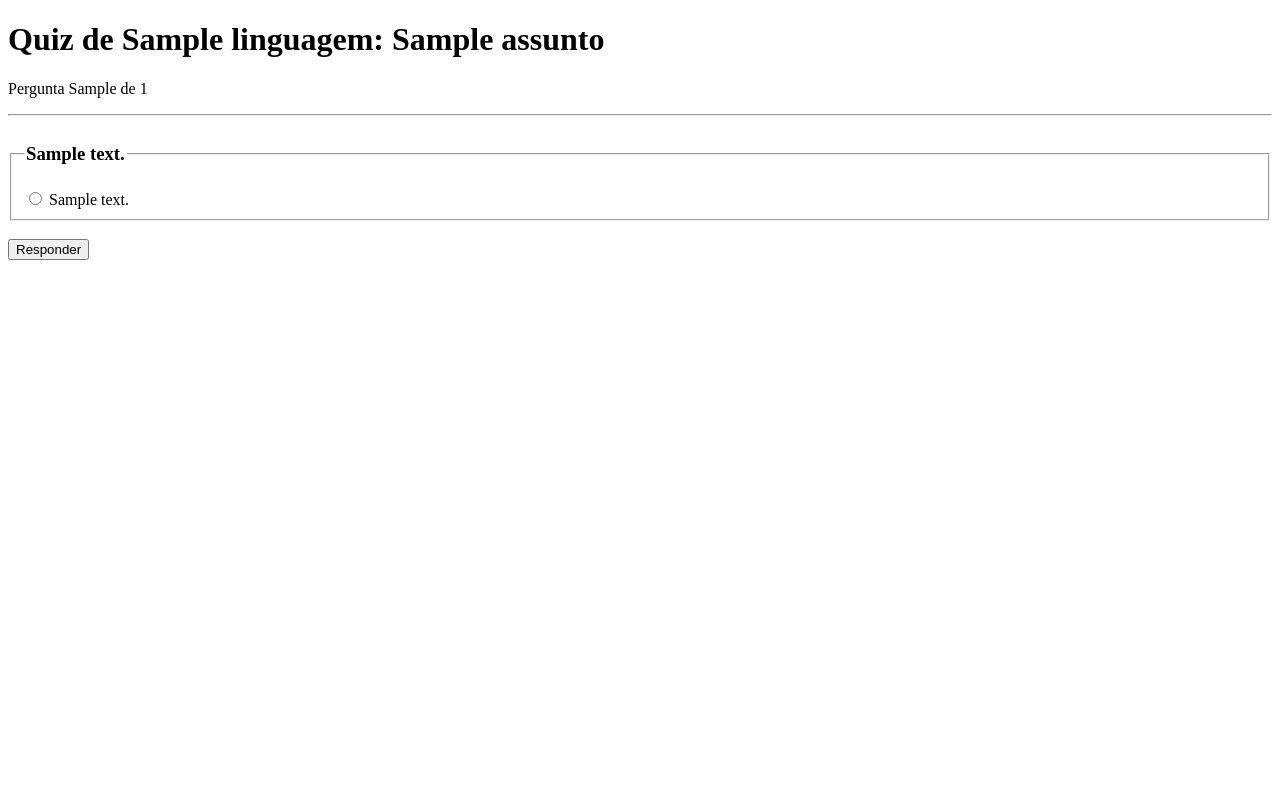
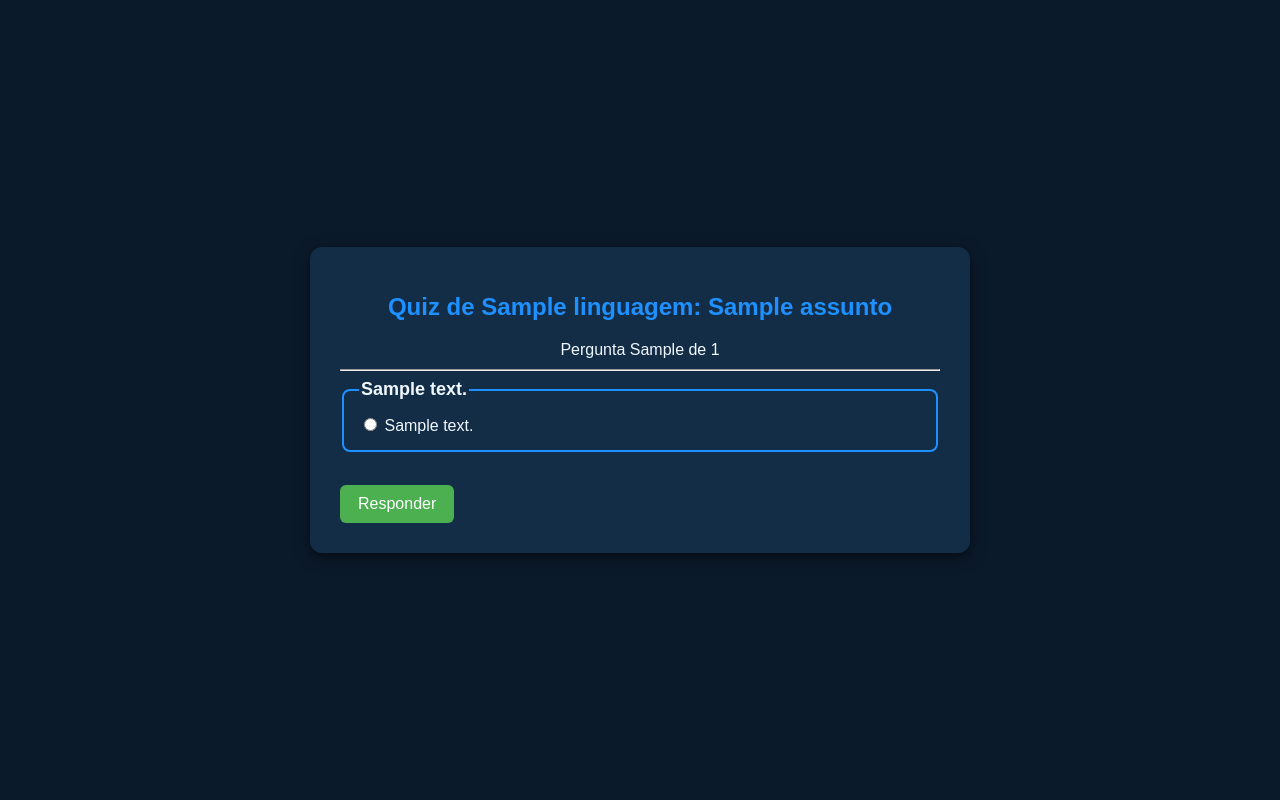
Before and after one commit to gabrielpferreira15/Code_Quiz, a Django app: template setup/templates/setup/iniciar_quiz.html in a window 1280 px wide. Run offline with Django 5.2, Linux system fonts and the light colour scheme; tables that the repository leaves empty hold one stand-in row (values such as "Sample post"); the template is opened without the code that fills it: values that come from a table or form of the project are taken from there, most other values are stand-ins (such as "Sample title", 1, 10 or a date in 2020).

Commit message:
criação dos arquivos css iniciar_quiz e resultado_quiz alem do codigo iniciar-quiz.css

```diff
--- /dev/null
+++ b/setup/static/setup/iniciar_quiz.css
@@ -0,0 +1,84 @@
+body{
+      font-family: Arial, sans-serif;
+    background-color: #0b1a2b;
+    color: #f0f8ff;
+    display: flex;
+    justify-content: center;
+    align-items: center;
+    min-height: 100vh;
+    margin: 0;
+}
+.quiz-container{
+    background: #142d46;
+    padding: 30px;
+    border-radius: 12px;
+    box-shadow: 0 4px 15px rgba(0,0,0,0.6);
+    max-width: 600px;
+    width: 90%;
+}
+.quiz-container h1 {
+    text-align: center;
+    margin-bottom: 20px;
+    font-size: 24px;
+    color: #1e90ff;
+}
+.quiz-container p {
+    text-align: center;
+    margin: 10px 0;
+}
+fieldset {
+    border: 2px solid #1e90ff;
+    border-radius: 8px;
+    padding: 15px;
+}
+
+legend h3 {
+    margin: 0;
+    font-size: 18px;
+    color: #f0f8ff;
+}
+
+.alternativa {
+    margin: 8px 0;
+    display: flex;
+    align-items: center;
+    gap: 10px;
+}
+
+.alternativa input[type="radio"] {
+    accent-color: #1e90ff;
+    transform: scale(1.2);
+    cursor: pointer;
+}
+
+.alternativa label {
+    cursor: pointer;
+}
+
+button, .btn-prosseguir {
+    background: #4CAF50;
+    color: #fff;
+    border: none;
+    padding: 10px 18px;
+    border-radius: 6px;
+    font-size: 16px;
+    cursor: pointer;
+    transition: background 0.3s;
+    display: inline-block;
+    margin-top: 15px;
+    text-decoration: none;
+    text-align: center;
+}
+
+button:hover, .btn-prosseguir:hover {
+    background: #1565c0;
+}
+
+.feedback-acerto {
+    color: #4caf50;
+    font-weight: bold;
+}
+
+.feedback-erro {
+    color: #f44336;
+}
--- a/setup/templates/setup/iniciar_quiz.html
+++ b/setup/templates/setup/iniciar_quiz.html
@@ -1,12 +1,15 @@
+{% load static %}
 <!DOCTYPE html>
 <html>
 <head>
     <title>Quiz: {{ assunto.nome }}</title>
+    <link rel="stylesheet" href="{% static 'setup/iniciar_quiz.css' %}">
 </head>
 <body>
-    <h1>Quiz de {{ assunto.linguagem.nome }}: {{ assunto.nome }}</h1>
-    <p>Pergunta {{ pergunta_numero_atual }} de {{ total_perguntas_quiz }}</p>
-    <hr>
+    <div class="quiz-container">
+        <h1>Quiz de {{ assunto.linguagem.nome }}: {{ assunto.nome }}</h1>
+        <p>Pergunta {{ pergunta_numero_atual }} de {{ total_perguntas_quiz }}</p>
+        <hr>
 
     <form method="POST" action="{% url 'jogar_quiz' assunto.id %}">
         {% csrf_token %}
--- a/setup/templates/setup/resultado_quiz.html
+++ b/setup/templates/setup/resultado_quiz.html
@@ -1,7 +1,9 @@
+{% load static %}
 <!DOCTYPE html>
 <html>
 <head>
     <title>Resultado do Quiz</title>
+    <link rel="stylesheet" href="{% static 'setup/resultado_quiz.css' %}">
 </head>
 <body>
     <h1>Resultado do Quiz de {{ assunto.nome }}</h1>
```
Also changed, not shown: setup/static/setup/resultado_quiz.css (added, +10 -0 lines), setup/migrations/0002_resultado_assunto_resultado_status.py (added).
